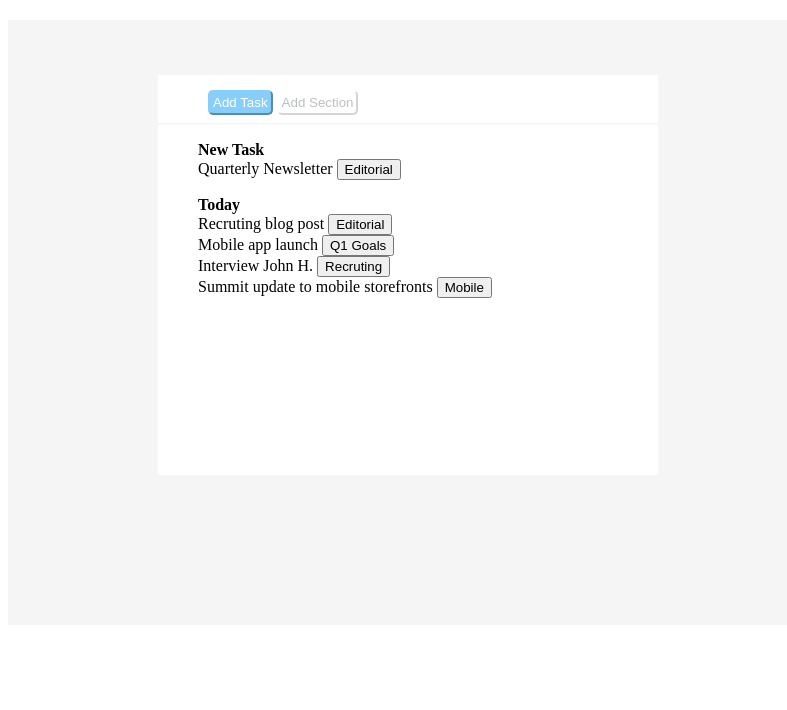
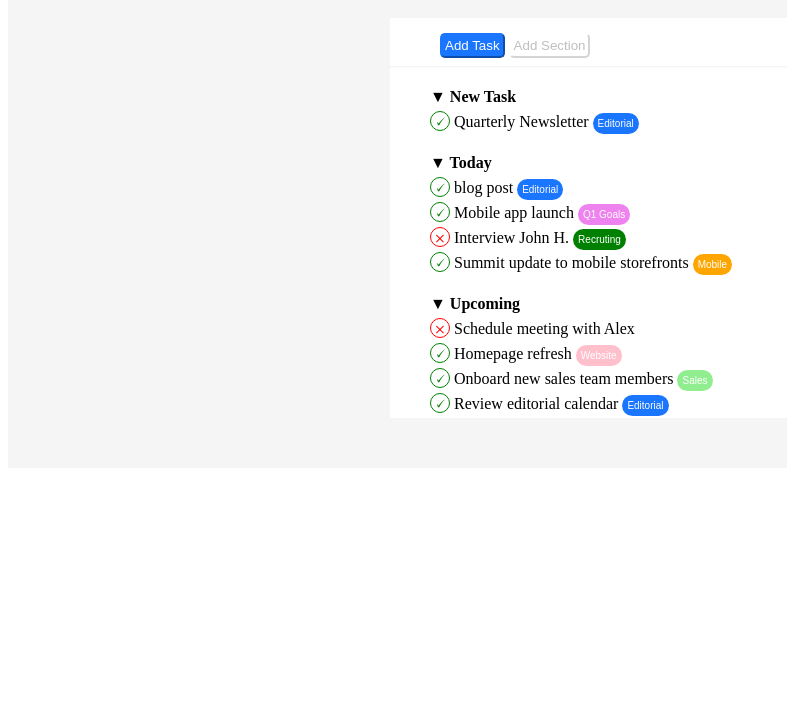
Before and after one commit to Emanuele117/html-css-toboolist, a plain HTML site: page index.html in a window 1280 px wide. Shown: the part 90-800 px from the top of the page, without its empty margins (0-787 px from the left). Drawn offline with Linux system fonts and the light colour scheme.

Commit message:
main + modifiche finali

```diff
--- a/index.html
+++ b/index.html
@@ -10,9 +10,10 @@
 <body class="base">
 
     <header>
-
-     <img src="./Logo.png" alt="logo" class="logo">
-       <p class="todolist"><strong>Toboolist</strong></p>
+       <div class="logo">
+            <img src="./img/Logo.png" alt="Logo">
+       </div>
+        <p class="todolist"><strong>Toboolist</strong></p>
     </header>
 
     <main>
@@ -25,16 +26,23 @@
                 <hr class="linea">
 
                 <ul class="lista1">
-                    <li><strong>New Task</strong></li>
-                        <li>Quarterly Newsletter <button>Editorial</button></li>
+                    <li><strong> &#9660 New Task</strong></li>
+                        <li><span> &#128504;</span>  Quarterly Newsletter  <button class="bottone3">Editorial</button></li>
                 </ul>
 
                 <ul class="lista2">
-                    <li><strong>Today</strong></li>
-                        <li>Recruting blog post <button>Editorial</button></li>
-                        <li>Mobile app launch <button>Q1 Goals</button></li>
-                        <li>Interview John H. <button>Recruting</button></li>
-                        <li>Summit update to mobile storefronts <button>Mobile</button></li>
+                    <li><strong>&#9660 Today</strong></li>
+                    <li> <span>&#128504;</span> blog post  <button class="bottone4">Editorial</button></li>
+                    <li> <span>&#128504;</span>  Mobile app launch  <button class="bottone5">Q1 Goals</button></li>
+                    <li> <span class="x"> &#65794; </span> Interview John H. <button class="bottone6">Recruting</button></li>
+                    <li> <span>&#128504;</span> Summit update to mobile storefronts <button class="bottone7">Mobile</button></li>
+                </ul>
+                <ul class="lista3">
+                    <li><strong>&#9660 Upcoming</strong></li>
+                    <li> <span class="x">&#65794;</span>  Schedule meeting with Alex</li>
+                    <li> <span> &#128504;</span> Homepage refresh  <button class="bottone8">Website</button></li>
+                    <li> <span>&#128504;</span> Onboard new sales team members  <button class="bottone9">Sales</button></li>
+                    <li> <span> &#128504;</span> Review editorial calendar  <button class="bottone10">Editorial</button></li>
                 </ul>
             </div>
         </div>
--- a/style.css
+++ b/style.css
@@ -4,18 +4,19 @@
 
 .logo{
     float: left;
-    margin: 0px 10px 10px 0px ;
 }
 
 .todolist{
     font-size: 35px;
+    margin: auto;
+    padding-left: 80px;
 }
 
 #rettangolo{
-    width: 800px;
-    height: 600px;
+
+    height: 500px;
     background-color: whitesmoke;
-    padding-top: 5px;
+    padding-top: 10px;
 }
 
 .quadrato{
@@ -29,9 +30,9 @@
 
 #bottone1{
     color: white;
-    background-color: lightskyblue;
+    background-color: rgb(26, 117, 255);
     border-radius: 5px;
-    border-color: lightskyblue;
+    border-color: rgb(26, 117, 255);
     padding: 3px;
     margin-left: 50px;
     margin-top: 15px;
@@ -53,9 +54,111 @@
 
 .lista1{
     list-style: none;
+    line-height: 25px;
+
 
 }
 
 .lista2{
     list-style: none;
+    line-height: 25px;
 }
+
+.lista3{
+    list-style: none;
+    line-height: 25px;
+}
+
+.bottone3{
+    color: white;
+    background-color: rgb(26, 117, 255);
+    border:rgb(26, 117, 255) ;
+    border-radius: 30px;
+    font-size: 10px;
+    padding: 5px;
+}
+
+.bottone4{
+    color: white;
+    background-color: rgb(26, 117, 255);
+    border:rgb(26, 117, 255) ;
+    border-radius: 30px;
+    font-size: 10px;
+    padding: 5px;
+}
+
+.bottone5{
+    color: white;
+    background-color: violet;
+    border:violet ;
+    border-radius: 30px;
+    font-size: 10px;
+    padding: 5px;
+}
+
+.bottone6{
+    color: white;
+    background-color:green ;
+    border: green;
+    border-radius: 30px;
+    font-size: 10px;
+    padding: 5px;
+}
+
+.bottone7{
+    color: white;
+    background-color: orange;
+    border:orange ;
+    border-radius: 30px;
+    font-size: 10px;
+    padding: 5px;
+}
+
+.bottone8{
+    color: white;
+    background-color: pink;
+    border: pink ;
+    border-radius: 30px;
+    font-size: 10px;
+    padding: 5px;
+}
+
+.bottone9{
+    color: white;
+    background-color:lightgreen ;
+    border:lightgreen ;
+    border-radius: 30px;
+    font-size: 10px;
+    padding: 5px;
+}
+
+.bottone10{
+    color: white;
+    background-color: rgb(26, 117, 255);
+    border:rgb(26, 117, 255) ;
+    border-radius: 30px;
+    font-size: 10px;
+    padding: 5px;
+}
+
+span{
+    border: 1px solid green;
+    height: 18px;
+    width: 18px;
+    display: inline-block;
+    text-align: center;
+    line-height: 20px;
+    border-radius: 50%;
+    color: green;
+}
+
+.x{
+    border: 1px solid red;
+    height: 18px;
+    width: 18px;
+    display: inline-block;
+    text-align: center;
+    line-height: 20px;
+    border-radius: 50%;
+    color: red;
+}
```
